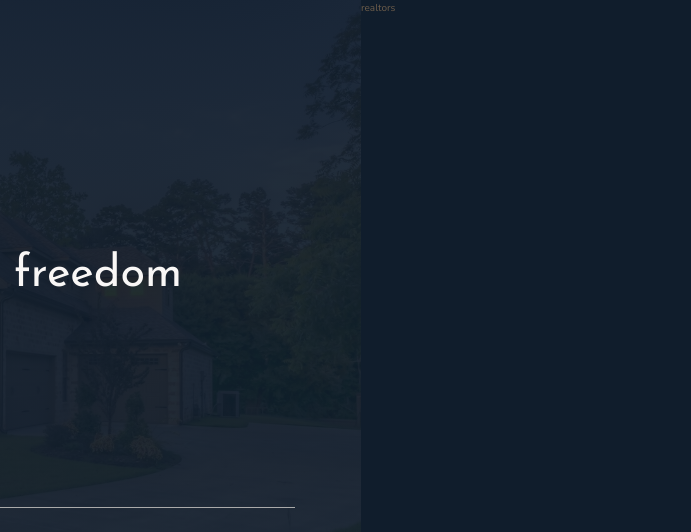
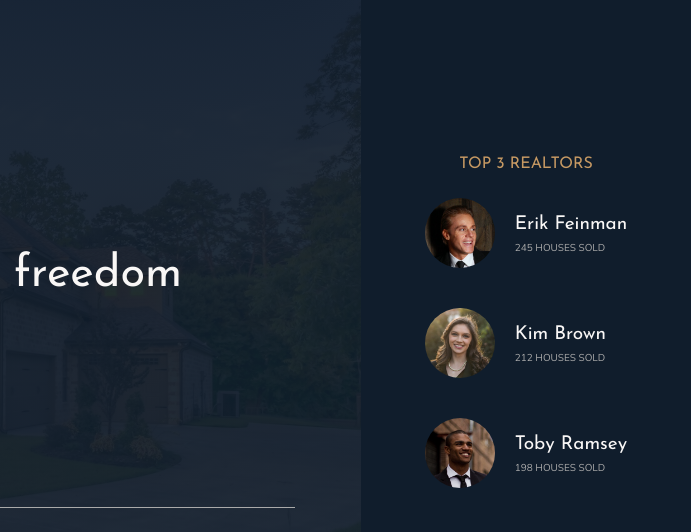
Before and after one commit to trinhminhnhat/html-css-nexter, a website: page index.html in a window 1280 px wide. Shown: the top 532 px of the page, 589-1280 px from the left. Drawn offline with nearby package versions, Linux system fonts and the light colour scheme.

Commit message:
style: realtors section

```diff
--- a/index.html
+++ b/index.html
@@ -35,7 +35,28 @@
         </div>
     </header>
 
-    <div class="realtors"> realtors </div>
+    <div class="realtors">
+        <h3 class="heading-3">Top 3 Realtors</h3>
+        <div class="realtors__list">
+            <img src="img/realtor-1.jpeg" alt="Realtor 1" class="realtors__img">
+            <div class="realtors__details">
+                <h4 class="heading-4 heading-4--light">Erik Feinman</h4>
+                <p class="realtors__sold">245 houses sold</p>
+            </div>
+
+            <img src="img/realtor-2.jpeg" alt="Realtor 2" class="realtors__img">
+            <div class="realtors__details">
+                <h4 class="heading-4 heading-4--light">Kim Brown</h4>
+                <p class="realtors__sold">212 houses sold</p>
+            </div>
+
+            <img src="img/realtor-3.jpeg" alt="Realtor 3" class="realtors__img">
+            <div class="realtors__details">
+                <h4 class="heading-4 heading-4--light">Toby Ramsey</h4>
+                <p class="realtors__sold">198 houses sold</p>
+            </div>
+        </div>
+    </div>
 
     <section class="features">
         <div class="feature">
--- a/scss/_realtors.scss
+++ b/scss/_realtors.scss
@@ -1,4 +1,28 @@
 .realtors {
     background-color: $color-secondary;
     grid-column: col-start 7 / full-end;
+    padding: 3rem;
+    display: grid;
+    justify-content: center;
+    align-content: center;
+    justify-items: center;
+    row-gap: 2rem;
+
+    &__list {
+        display: grid;
+        grid-template-columns: min-content max-content;
+        gap: 5vh 2rem;
+        align-items: center;
+    }
+
+    &__img {
+        display: block;
+        width: 7rem;
+        border-radius: 50%;
+    }
+
+    &__sold {
+        text-transform: uppercase;
+        color: $color-grey-light-2;
+    }
 }
```
Also changed, not shown: css/style.css.
